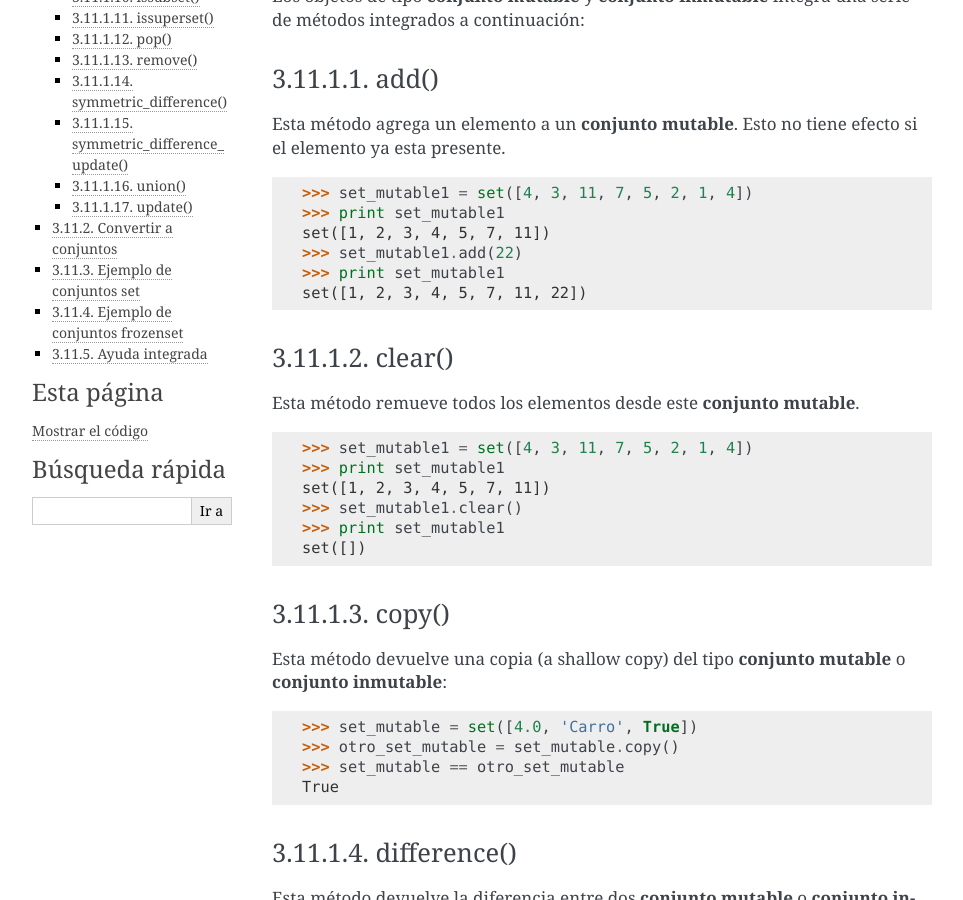
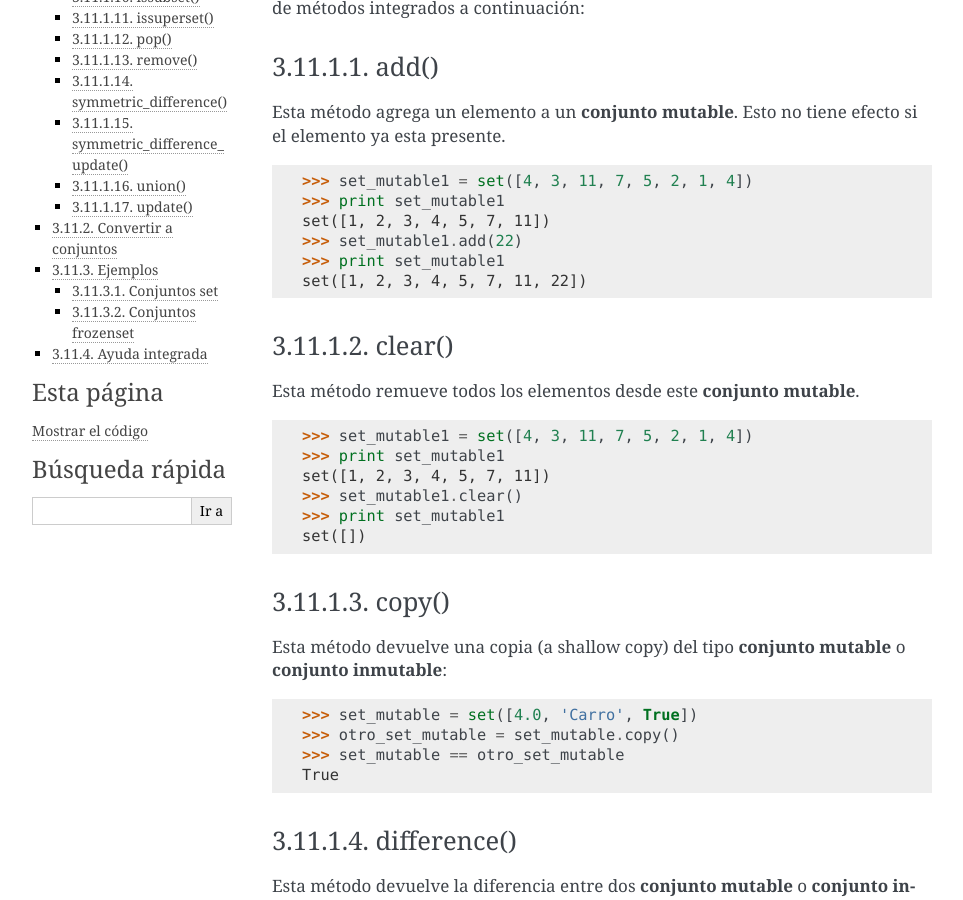
Before and after one commit to macagua/entrenamiento.python_basico, a Sphinx documentation site: the page built from source/leccion3/tipo_conjuntos.rst, in a window 1280 px wide and 900 px high, scrolled down 465 px. Shown: the whole window, without its empty margins (148-1111 px from the left). Built offline with Sphinx 7.4.7, drawn with Linux system fonts in a browser that asks for light colours; some of the changed text lies outside the part shown.

Commit message:
Agregar mejoras de visualizacion al tipo conjuntos

```diff
--- a/source/leccion3/tipo_conjuntos.rst
+++ b/source/leccion3/tipo_conjuntos.rst
@@ -18,9 +18,6 @@
 | ``frozenset`` | Conjuntos | Inmutable, sin orden,   | ``frozenset([4.0, 'Carro', True])`` |
 |               |           | no contiene duplicados. |                                     |
 +---------------+-----------+-------------------------+-------------------------------------+
-
-
-----
 
 
 .. _python_set_mtds:
@@ -357,8 +353,14 @@
     :ref:`operaciones de secuencias <python_fun_builtins_secuencias>`.
 
 
-Ejemplo de conjuntos set
-........................
+.. _python_set_ejs:
+
+Ejemplos
+........
+
+
+Conjuntos set
+~~~~~~~~~~~~~
 
 A continuación, se presentan un ejemplo de conjuntos ``set``:
 
@@ -366,10 +368,9 @@
     :language: python
     :lines: 9-38
 
-----
 
-Ejemplo de conjuntos frozenset
-..............................
+Conjuntos frozenset
+~~~~~~~~~~~~~~~~~~~
 
 A continuación, se presentan un ejemplo de conjuntos ``frozenset``:
 
```
Also changed, not shown: other parts of source/leccion3/tipo_conjuntos.rst (+1 -2 lines).
